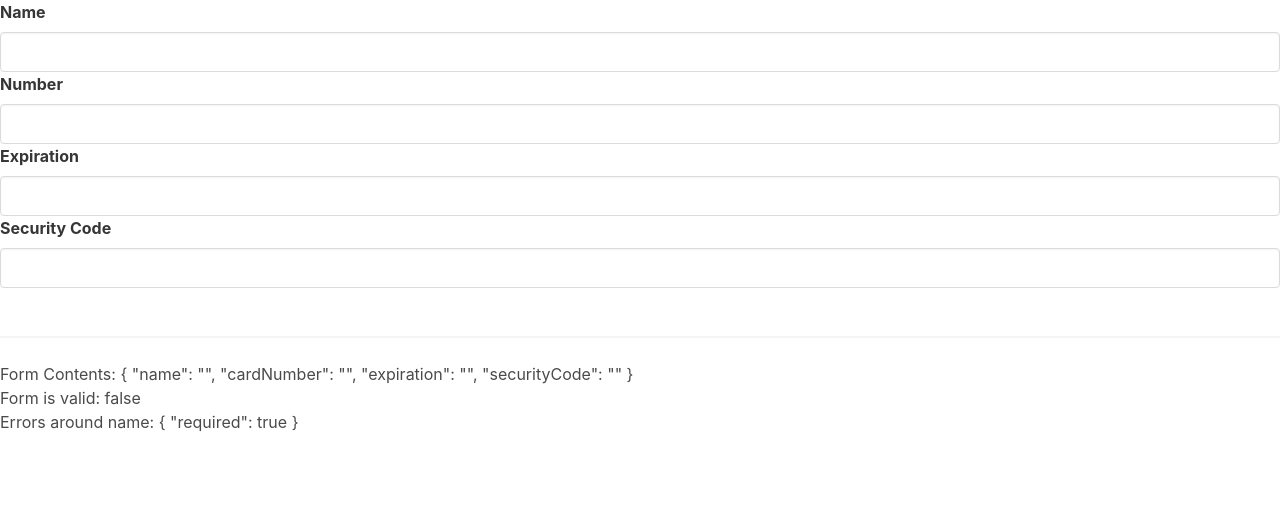
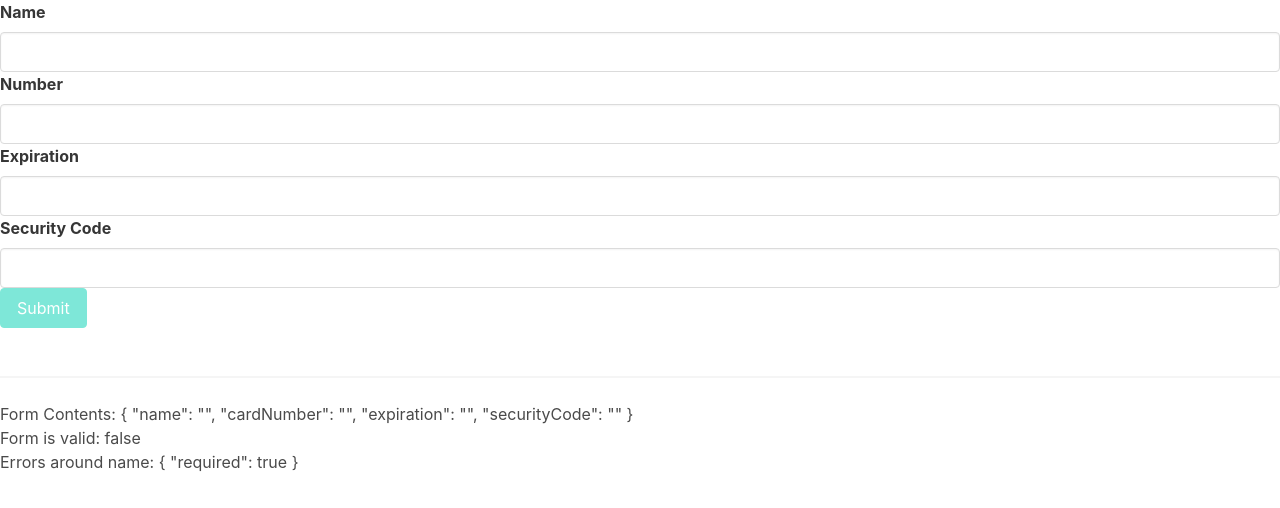
Before and after one commit to ivanwhm/credit-card-form, an Angular app: page / in a window 1280 px wide. Shown: the top 508 px of the page. Built offline with nearby package versions, Linux system fonts and the light colour scheme.

Commit message:
Handling Form Submittion

```diff
--- a/src/app/card-form/card-form.component.html
+++ b/src/app/card-form/card-form.component.html
@@ -1,8 +1,9 @@
-<form [formGroup]="cardForm">
+<form [formGroup]="cardForm" (ngSubmit)="onSubmit()">
   <app-input [control]="cardForm.get('name')" label="Name"></app-input>
   <app-input [control]="cardForm.get('cardNumber')" label="Number"></app-input>
   <app-input [control]="cardForm.get('expiration')" label="Expiration"></app-input>
   <app-input [control]="cardForm.get('securityCode')" label="Security Code"></app-input>
+  <button [disabled]="cardForm.invalid" type="submit" class="button is-primary">Submit</button>
 </form>
 <br />
 <hr />
--- a/src/app/card-form/card-form.component.ts
+++ b/src/app/card-form/card-form.component.ts
@@ -9,12 +9,16 @@ import { FormControl, FormGroup, Validators } from '@angular/forms';
 export class CardFormComponent implements OnInit {
   cardForm = new FormGroup({
     name: new FormControl('', [Validators.required, Validators.minLength(3)]),
-    cardNumber: new FormControl('', [Validators.required, Validators.minLength(3)]),
-    expiration: new FormControl('', [Validators.required, Validators.minLength(3)]),
-    securityCode: new FormControl('', [Validators.required, Validators.minLength(3)]),
+    cardNumber: new FormControl(''),
+    expiration: new FormControl(''),
+    securityCode: new FormControl(''),
   });
 
   constructor() {}
 
   ngOnInit(): void {}
+
+  onSubmit(): void {
+    console.log('Form was submitted');
+  }
 }
```
